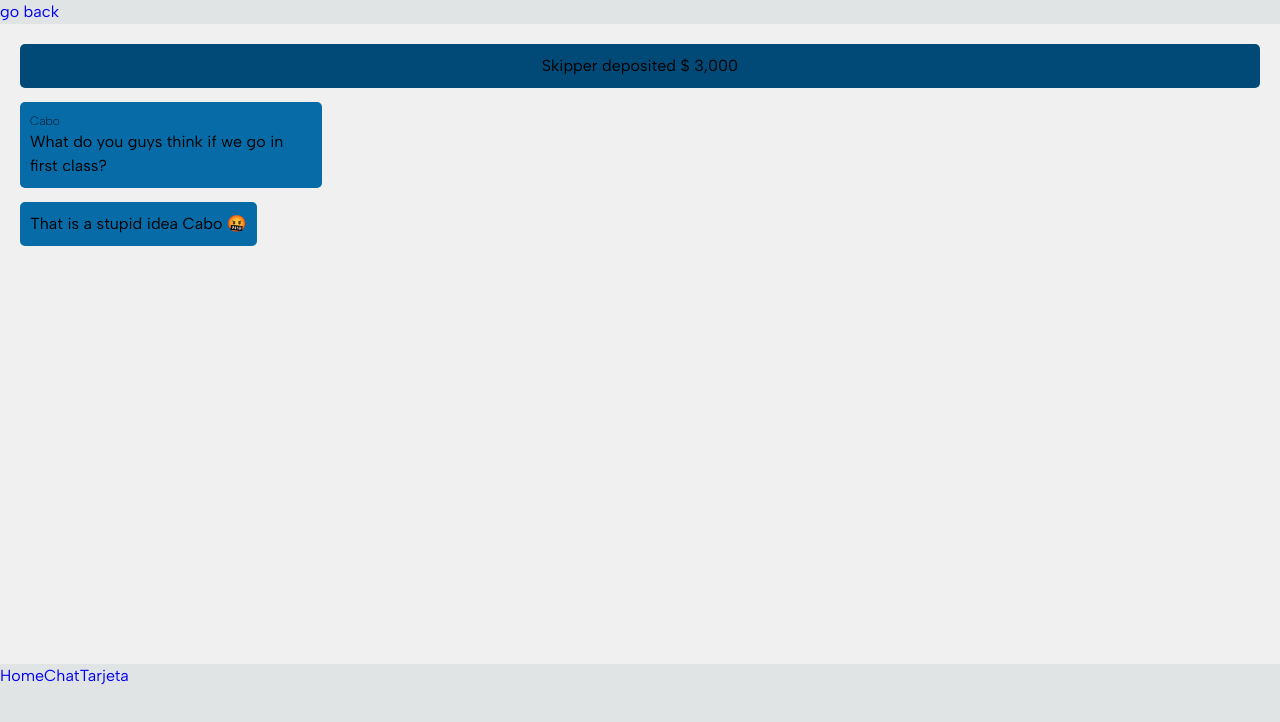
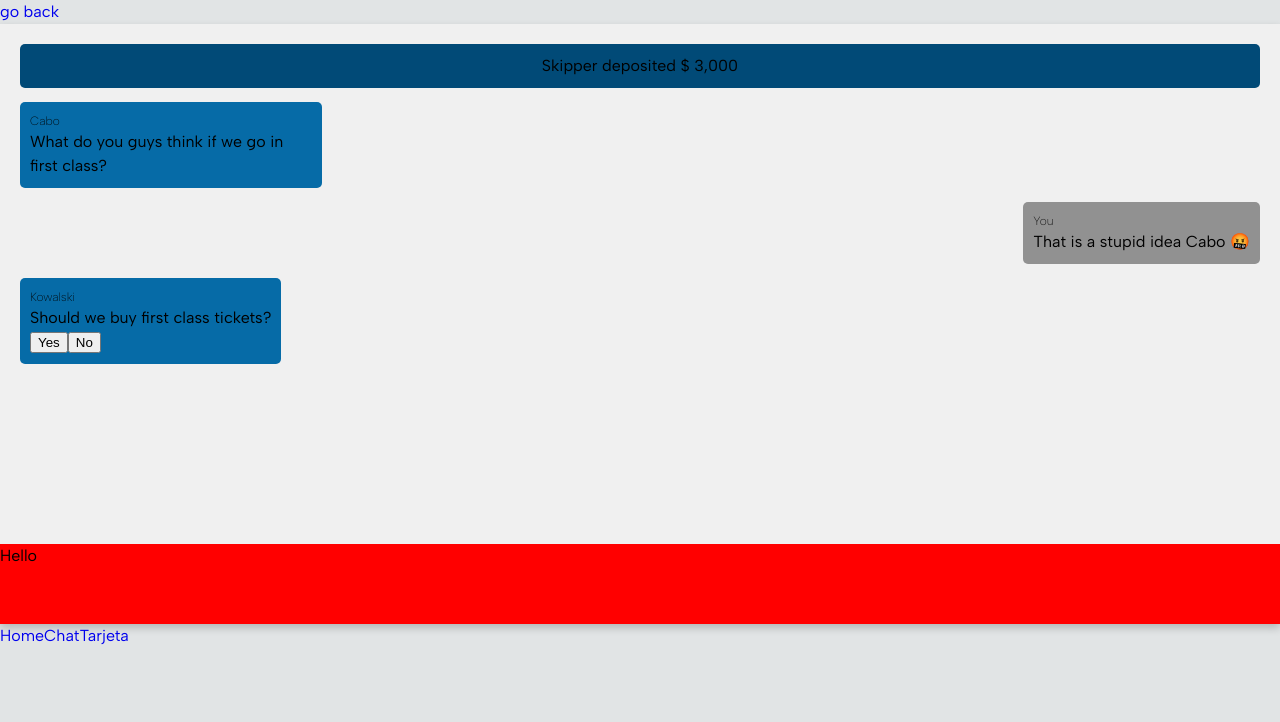
Before and after one commit to fermofou/HACKMTY2024, a React (Vite) app in the folder frontEnd/: page /group/1/groupChat in a window 1280 px wide. Shown: the top 722 px of the page. Built offline with nearby package versions, Linux system fonts and the light colour scheme.

Commit message:
add goal

```diff
--- a/frontEnd/src/pages/groupChat/GroupChat.css
+++ b/frontEnd/src/pages/groupChat/GroupChat.css
@@ -1,10 +1,23 @@
 .groupchat-container {
   background: #F0F0F0;
   height: calc(100vh - 200px);
+  display: flex;
+  flex-direction:column;
+  box-shadow: var(--box-shadow-default);
+}
+
+.groupchat-messages {
   padding: 20px;
   display: flex;
   flex-direction: column;
   gap: 14px;
+  flex: 1;
+}
+
+.groupchat-newmessage {
+  flex: 80px;
+  flex-grow: 0;
+  background: red;
 }
 
 .groupchat-log {
@@ -20,7 +33,7 @@
   font-weight: 400;
 }
 
-.groupchat-othermessage {
+.groupchat-other {
   background: #066BA7;
   max-width: 282px;
   width: fit-content;
@@ -28,8 +41,9 @@
   padding: 10px;
 }
 
-.groupchat-ownmessage {
-  background: #066BA7;
+.groupchat-own {
+  margin-left: auto;
+  background: #919191;
   max-width: 282px;
   width: fit-content;
   border-radius: 5px;
@@ -41,3 +55,13 @@
   font-size: 12px;
   margin: 0;
 }
+
+.groupchat-poll h1 {
+  margin: 0;
+  font-size: 1rem;
+  font-weight: 400;
+}
+
+.groupchat-poll-options {
+
+}
--- a/frontEnd/src/pages/groupChat/GroupChat.jsx
+++ b/frontEnd/src/pages/groupChat/GroupChat.jsx
@@ -8,16 +8,30 @@ function GroupChat() {
     return (
         <>
             <div className="groupchat-container">
+                <div className="groupchat-messages">
                     <div className="groupchat-log">
                         <p>Skipper deposited $ 3,000</p>
                     </div>
-                <div className="groupchat-othermessage">
+                    <div className="groupchat-other">
                         <h6>Cabo</h6>
                         <p>What do you guys think if we go in first class?</p>
                     </div>
-                <div className="groupchat-ownmessage">
+                    <div className="groupchat-own">
+                        <h6>You</h6>
                         <p>That is a stupid idea Cabo 🤬</p>
                     </div>
+                    <div className="groupchat-other">
+                        <h6>Kowalski</h6>
+                        <div className="groupchat-poll">
+                            <h1>Should we buy first class tickets?</h1>
+                            <div className="groupchat-poll-options">
+                                <button className="groupchat-poll-option">Yes</button>
+                                <button className="groupchat-poll-option groupchat-poll-option-selected">No</button>
+                            </div>
+                        </div>
+                    </div>
+                </div>
+                <div className="groupchat-newmessage">Hello</div>
             </div>
         </>
     )
```
Also changed, not shown: 1 other file (tests, documents, lock files or other folders). Lines whose indentation alone changed are shown as unchanged.
